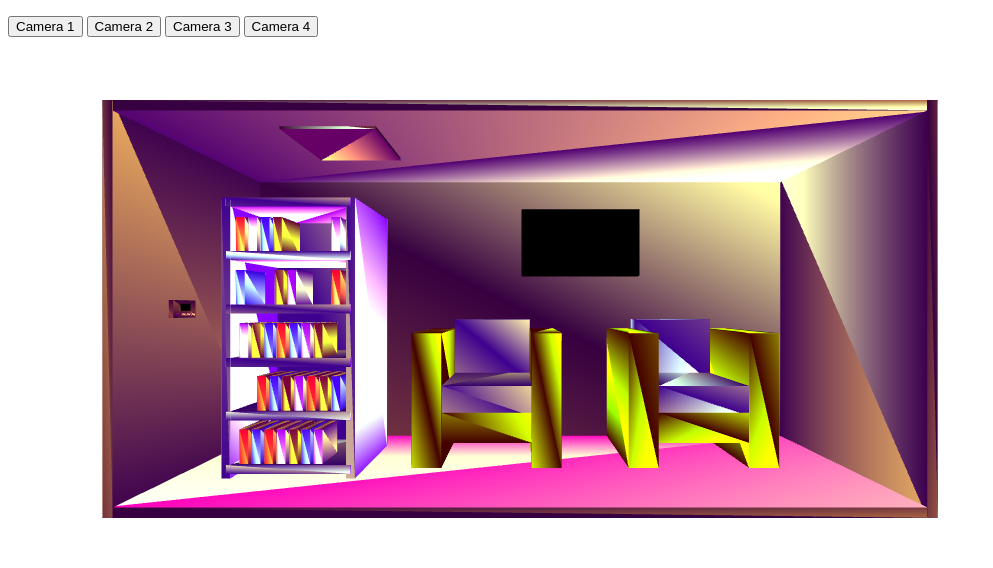
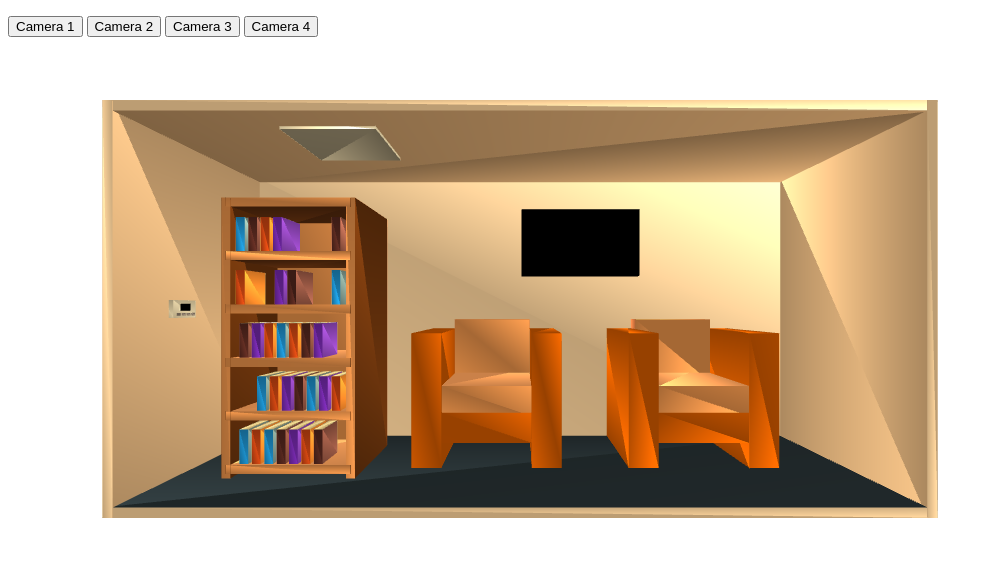
Before and after one commit to CStratton00/CST-310, a plain HTML site: page SceneRender/sceneRender.html in a window 1280 px wide. Shown: the whole page, without its empty margins (0-993 px from the left). Drawn offline with Linux system fonts and the light colour scheme; animation ran at ten frames a second.

Commit message:
good light

```diff
--- a/SceneRender/sceneRender.html
+++ b/SceneRender/sceneRender.html
@@ -57,7 +57,7 @@ void main() {
 	  specular = vec4( 0.0, 0.0, 0.0, 1.0 );
     }
 
-    fColor = ( ambient + diffuse + specular ) / vColor;
+    fColor = ( ambient + diffuse + specular ) * vColor;
 
     fColor.a = 1.0;
     gl_Position = projectionMatrix * modelViewMatrix * vPosition;
--- a/SceneRender/sceneRender.js
+++ b/SceneRender/sceneRender.js
@@ -29,12 +29,12 @@ function colorSelect(color) {
 
     var chair = [
         [ 0.71, 0.4, 0.21, 1.0 ],   // color
-        [ 0.75, 0.35, 0.0, 1.0 ],   // front
-        [ 0.75, 0.35, 0.0, 1.0 ],   // right
-        [ 0.0, 0.0, 0.0, 1.0 ],     // bottom
-        [ 0.63, 0.32, 0.17, 1.0 ],  // back
-        [ 0.75, 0.35, 0.0, 1.0 ],   // left
-        [ 0.75, 0.35, 0.0, 1.0 ],   // top
+        [ 0.75, .35, 0.0, 1.0 ],    // front
+        [ 0.75, .35, 0.0, 1.0 ],    // right
+        [ 0.75, .35, 0.0, 1.0 ],    // bottom
+        [ 0.75, .35, 0.0, 1.0 ],    // back
+        [ 0.75, .35, 0.0, 1.0 ],    // left
+        [ 0.75, .35, 0.0, 1.0 ],    // top
         [ 1.0, 1.0, 1.0, 1.0 ]      // white
     ];
 
@@ -227,15 +227,15 @@ var eye;
 const at = vec3( 0.0, 0.0, 0.0 );
 const up = vec3( 0.0, 1.0, 0.0 );
 
-var lightPosition = vec4(.4, .45, 0, 0.0 );
-var lightAmbient = vec4(0.2, 0.5, 0.2, 1.0 );
-var lightDiffuse = vec4( 1.0, 1.0, 1.0, 1.0 );
-var lightSpecular = vec4( 0.0, 1.0, 1.0, 1.0 );
+var lightPosition = vec4( 0.0, 0.95, 0.0, 0.0 );
+var lightAmbient = vec4( 0.99, 0.906, 0.714, 1.0 );
+var lightDiffuse = vec4( 0.99, 0.906, 0.714, 1.0 );
+var lightSpecular = vec4( 0.99, 0.906, 0.714, 1.0 );
 
-var materialAmbient = vec4( 1.0, 0.0, 1.0, 1.0 );
-var materialDiffuse = vec4( 1.0, 0.8, 0.0, 1.0);
-var materialSpecular = vec4( 1.0, 0.8, 1.0, 1.0 );
-var materialShininess = 5.0;
+var materialAmbient = vec4( 0.8, 0.8, 0.8, 1.0 );
+var materialDiffuse = vec4( 0.4, 0.4, 0.4, 1.0 );
+var materialSpecular = vec4( 0.4, 0.4, 0.4, 1.0 );
+var materialShininess = 1.0;
 
 var ctm;
 var ambientColor, diffuseColor, specularColor;
```
